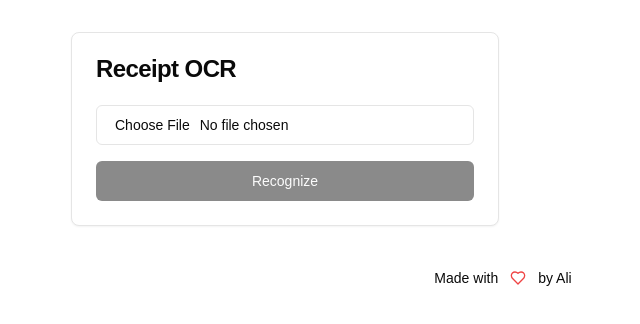
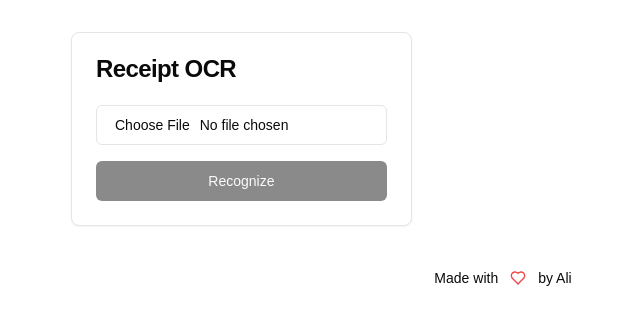
Before and after one commit to Alimjan2013/receipt, a Next.js app: page / in a window 1280 px wide. Shown: the top 324 px of the page, without its empty margins (137-777 px from the left). Built offline with nearby package versions, Linux system fonts and the light colour scheme.

Commit message:
style: adjust grid layout

```diff
--- a/app/page.tsx
+++ b/app/page.tsx
@@ -35,7 +35,7 @@ export default function Component() {
 
   return (
     <div className="container mx-auto px-4 py-8 max-w-4xl">
-      <div className="md:grid grid-cols-2 grid-rows-1 gap-2 ">
+      <div className="md:grid grid-cols-10 grid-rows-1 gap-2 ">
         <ReceiptOCR setResponseMessage={setResponseMessage} />
 
         {responseMessage && (
--- a/components/ReceiptDetails.tsx
+++ b/components/ReceiptDetails.tsx
@@ -144,7 +144,7 @@ export default function ReceiptDetails({
   };
 
   return (
-    <Card className="w-full max-w-3xl">
+    <Card className="w-full max-w-3xl col-span-6">
       <CardHeader>
         <CardTitle>
           <div className="w-full flex justify-between items-center">
--- a/components/ReceiptOCR.tsx
+++ b/components/ReceiptOCR.tsx
@@ -71,7 +71,7 @@ export default function ReceiptOCR({ setResponseMessage }: { setResponseMessage:
 
 
   return (
-    <Card className="md:mb-0 mb-8">
+    <Card className="md:mb-0 mb-8 col-span-4 ">
       <CardHeader>
         <CardTitle>Receipt OCR</CardTitle>
       </CardHeader>
```
